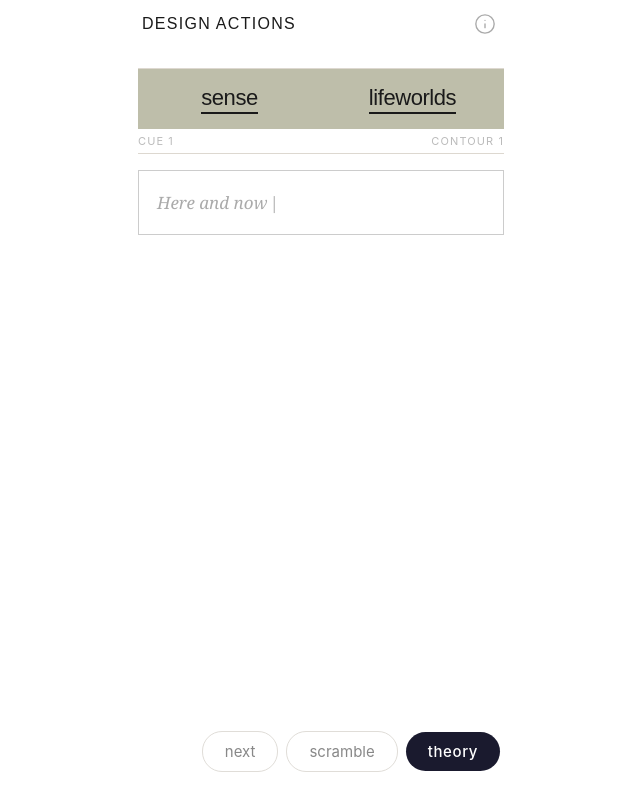
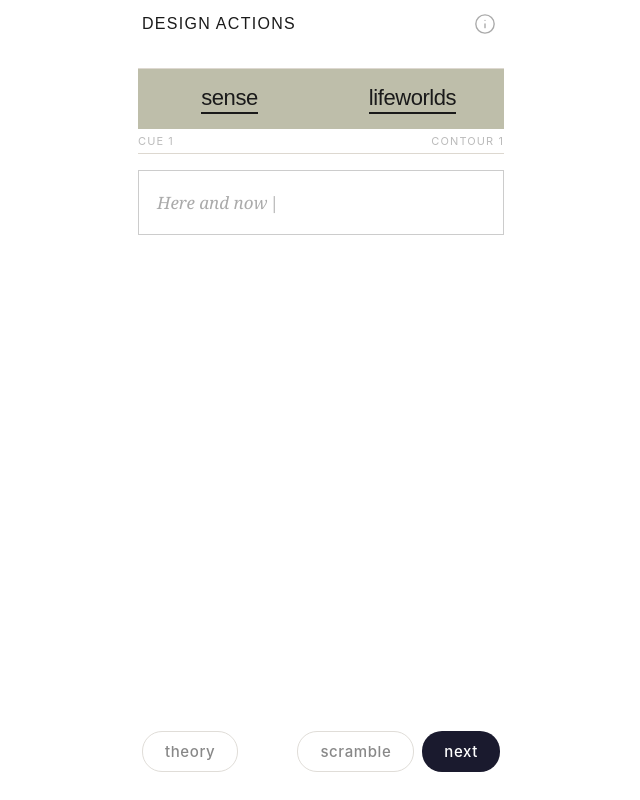
Before and after one commit to stephencairns-hash/Design-Actions, a React (Vite) app: page / in a window 1280 px wide. Shown: the whole page, without its empty margins (319-959 px from the left). Built offline with nearby package versions, Linux system fonts and the light colour scheme.

Commit message:
Refactor navigation buttons layout and styles
Updated button layout and styles for better alignment and spacing.

```diff
--- a/src/App.jsx
+++ b/src/App.jsx
@@ -461,30 +461,20 @@ export default function DesignActions() {
       )}
 
       {/* NAV */}
-      <div style={{ flexShrink: 0, background: "#fff", padding: "10px 16px 28px", display: "flex", alignItems: "center", justifyContent: "flex-end" }}>
+      <div style={{ flexShrink:0, background:"#fff", padding:"10px 16px 28px", display:"flex", alignItems:"center", justifyContent:"space-between" }}>
         {screen === "prompt" && (
-          <div style={{ display: "flex", alignItems: "center", gap: 8, flexWrap: "wrap", justifyContent: "flex-end" }}>
-            {[
-              { label: "next",    fn: () => setNatural(1) },
-              { label: "scramble", fn: () => { setSelCue(CUES[Math.floor(Math.random() * CUES.length)]); setSelContour(CONTOURS[Math.floor(Math.random() * CONTOURS.length)]); } },
-            ].map(t => (
-              <button key={t.label} onClick={t.fn} style={{ fontSize: 15, color: "#888", border: "1px solid #e0ddd8", borderRadius: 20, padding: "10px 22px", background: "none", cursor: "pointer" }}>{t.label}</button>
-            ))}
-            <button onClick={() => setScreen("home")} style={{ background: "#1a1a2e", color: "#fff", border: "none", borderRadius: 20, padding: "10px 22px", fontSize: 15, fontWeight: 500, letterSpacing: "0.04em", cursor: "pointer" }}>
-              theory
-            </button>
+          <div style={{ display:"flex", alignItems:"center", gap:8, width:"100%", justifyContent:"space-between" }}>
+            <button onClick={() => setScreen("home")} style={{ fontSize:15, color:"#888", border:"1px solid #e0ddd8", borderRadius:20, padding:"10px 22px", background:"none", cursor:"pointer", fontWeight:500, letterSpacing:"0.04em" }}>theory</button>
+            <div style={{ display:"flex", gap:8 }}>
+              <button onClick={() => { setSelCue(CUES[Math.floor(Math.random()*CUES.length)]); setSelContour(CONTOURS[Math.floor(Math.random()*CONTOURS.length)]); }} style={{ fontSize:15, color:"#888", border:"1px solid #e0ddd8", borderRadius:20, padding:"10px 22px", background:"none", cursor:"pointer", fontWeight:500, letterSpacing:"0.04em" }}>scramble</button>
+              <button onClick={() => setNatural(1)} style={{ background:"#1a1a2e", color:"#fff", border:"none", borderRadius:20, padding:"10px 22px", fontSize:15, fontWeight:500, letterSpacing:"0.04em", cursor:"pointer" }}>next</button>
+            </div>
           </div>
         )}
         {screen === "home" && (
-          <div style={{ display: "flex", alignItems: "center", gap: 8 }}>
-            <button onClick={() => { setSelCue(null); setSelContour(null); setOpenItem(null); setClearKey(k => k + 1); }}
-              style={{ background: "none", border: "1px solid #e0ddd8", borderRadius: 20, padding: "10px 22px", fontSize: 15, fontWeight: 500, letterSpacing: "0.04em", color: "#aaa", cursor: "pointer" }}>
-              clear
-            </button>
-            <button onClick={() => { setScreen("prompt"); if (!selCue || !selContour) { setSelCue(NATURAL_PAIRS[0].cue); setSelContour(NATURAL_PAIRS[0].contour); } }}
-              style={{ background: "#1a1a2e", color: "#fff", border: "none", borderRadius: 20, padding: "10px 22px", fontSize: 15, fontWeight: 500, letterSpacing: "0.04em", cursor: "pointer" }}>
-              &#8592;
-            </button>
+          <div style={{ display:"flex", alignItems:"center", gap:8, width:"100%", justifyContent:"space-between" }}>
+            <button onClick={() => { setSelCue(null); setSelContour(null); setOpenItem(null); setClearKey(k => k+1); }} style={{ fontSize:15, color:"#aaa", border:"1px solid #e0ddd8", borderRadius:20, padding:"10px 22px", background:"none", cursor:"pointer", fontWeight:500, letterSpacing:"0.04em" }}>clear</button>
+            <button onClick={() => setScreen("prompt")} style={{ background:"#1a1a2e", color:"#fff", border:"none", borderRadius:20, padding:"10px 22px", fontSize:15, fontWeight:500, letterSpacing:"0.04em", cursor:"pointer" }}>&#8592;</button>
           </div>
         )}
       </div>
```
